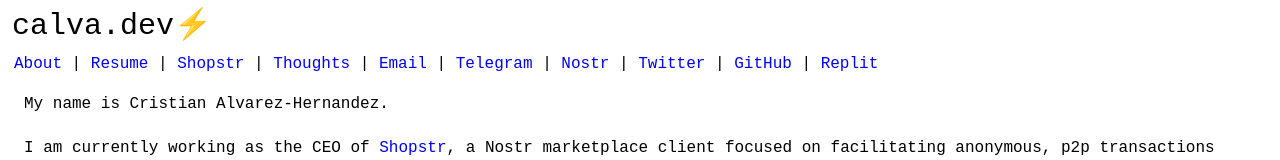
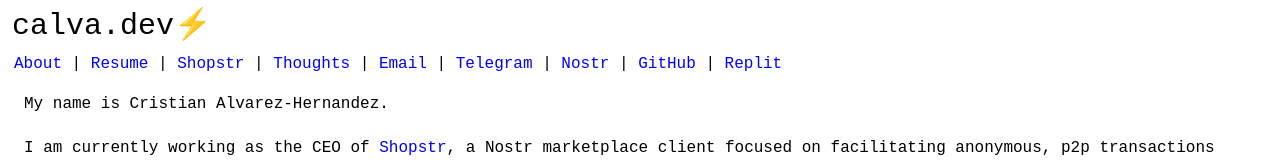
Before and after one commit to calvadev/calva.dev, a Next.js app in the folder src/: page / in a window 1280 px wide. Shown: the top 160 px of the page. Built offline with nearby package versions, Linux system fonts and the light colour scheme.

Commit message:
Removed X contact

```diff
--- a/src/pages/_document.tsx
+++ b/src/pages/_document.tsx
@@ -41,10 +41,6 @@ export default function Document() {
           </span>
           {" | "}
           <span>
-            <Link href="https://twitter.com/calvadev">Twitter</Link>
-          </span>
-          {" | "}
-          <span>
             <Link href="https://github.com/calvadev">GitHub</Link>
           </span>
           {" | "}
```
Also changed, not shown: 1 other file (tests, documents, lock files or other folders).
